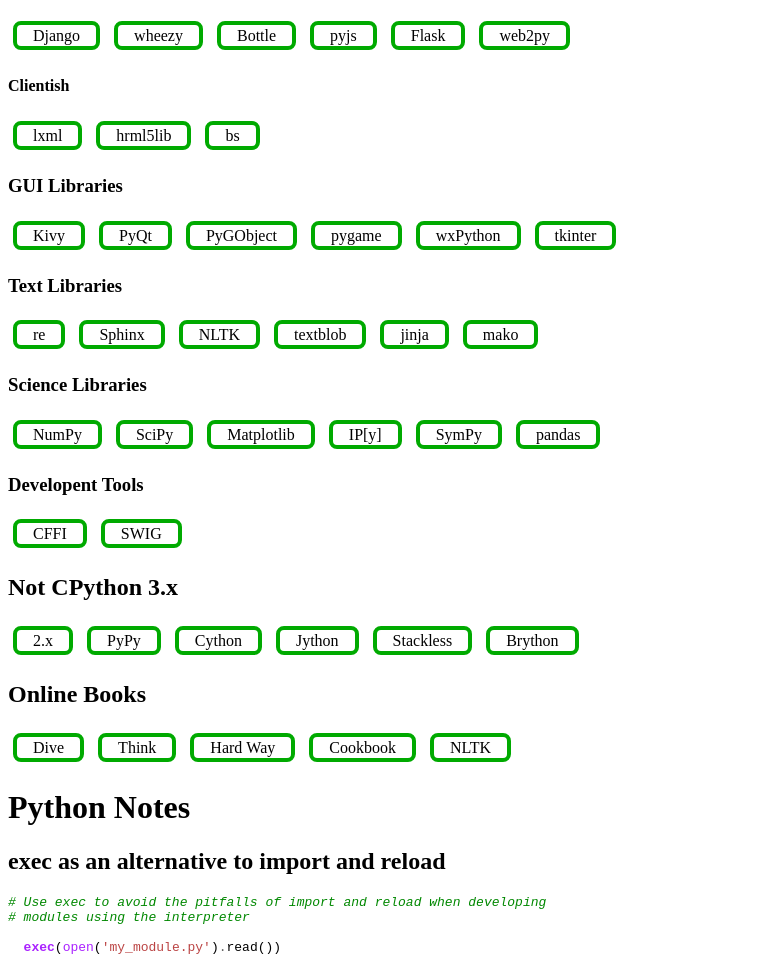
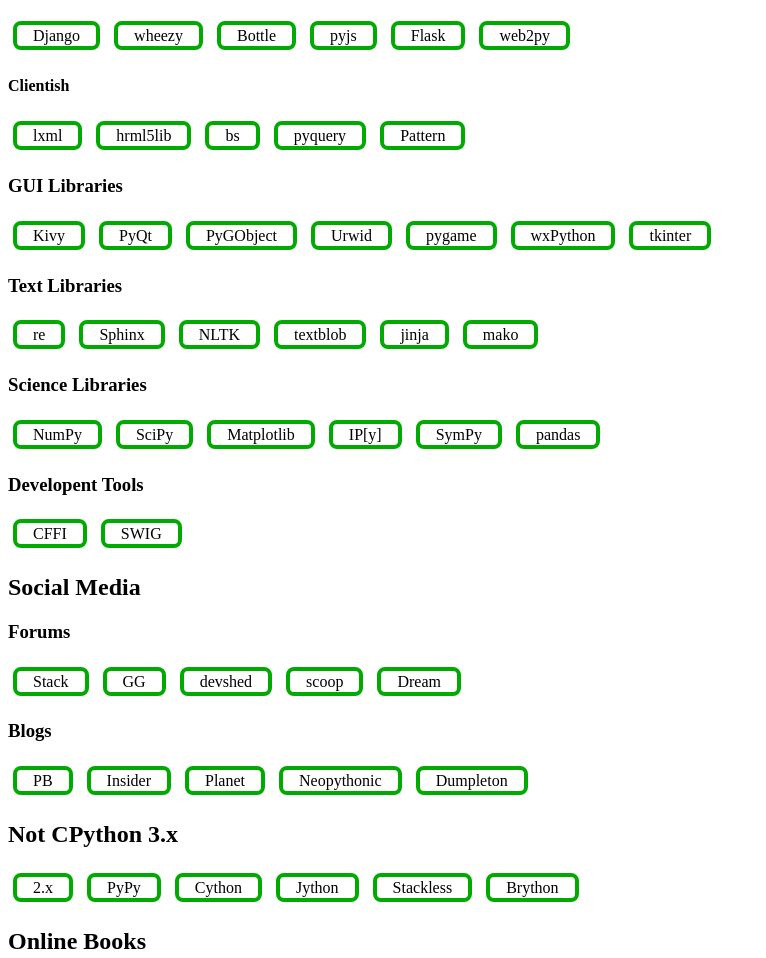
Before and after one commit to MichaeLeroy/bizrnd-website, a plain HTML site: page plinks/tech/python/index.html in a window 1280 px wide. Shown: the part 360-1318 px from the top of the page, without its empty margins (0-766 px from the left). Drawn offline with Linux system fonts and the light colour scheme.

Commit message:
Bookmark Pages, still more python related links

```diff
--- a/plinks/tech/python/index.html
+++ b/plinks/tech/python/index.html
@@ -23,10 +23,6 @@
        href="https://pypi.python.org/pypi">PyPI</a>
     <a title="IPython Notebook Viewer, a cool way to share Python code"
        href="http://nbviewer.ipython.org/">Notebooks</a>
-    <a title="Python at StackOverflow"
-       href="http://stackoverflow.com/questions/tagged/python">Stack</a>
-    <a title="comp.lang.python"
-       href="https://groups.google.com/forum/#!forum/comp.lang.python">GG</a>
     <a title="Python at GitHub"
        href="https://github.com/search?q=python&type=Repositories&ref=searchresults">Git</a>
     <a title="An Online Python REPL"
@@ -76,6 +72,10 @@
        href="http://html5lib.readthedocs.org/en/latest/">hrml5lib</a>
     <a title="Beautiful Soup, a Tool of Analyzing, Extracting and Modifying HTML Documents"
        href="http://www.crummy.com/software/BeautifulSoup/bs4/doc/">bs</a>
+    <a title="pyquery, a Python Version of JQuery"
+       href="http://pythonhosted.org//pyquery/">pyquery</a>
+    <a title="Pattern, a Python Web Mining Module (alas not yet 3.x friendly)"
+       href="http://www.clips.ua.ac.be/pages/pattern">Pattern</a>
   </p>
   <h3 title="Documentation of Python Modules, Packages and Libraries for User Interface Construction">GUI Libraries</h3>
   <p class="bookmark-box">
@@ -84,6 +84,8 @@
        href="http://pyqt.sourceforge.net/Docs/PyQt5/">PyQt</a>
     <a title="PyGObject, Gnome's GUI Tools for Python"
        href="https://wiki.gnome.org/action/show/Projects/PyGObject#Documentation">PyGObject</a>
+    <a title="Urwid, a Console User Interface Library for Python"
+       href="http://urwid.org/">Urwid</a>
     <a title="pygame, a Fast, Lightweight, GUI Toolkit Intended for Game Development" href="http://www.pygame.org/docs/">pygame</a>
     <a title="wxPython, Wraps the wxWidgets Library for Python" href="http://wiki.wxpython.org/FrontPage">wxPython</a>
     <a title="tkinter, Python's Venerable GUI Toolkit" href="http://tkinter.unpythonic.net/wiki/FrontPage">tkinter</a>
@@ -124,6 +126,33 @@
        href="https://cffi.readthedocs.org/en/latest/">CFFI</a>
     <a title="SWIG's Python Interface for Adding C Modules"
        href="http://www.swig.org/Doc2.0/Python.html">SWIG</a>
+  </p>
+  <h2 title="Social Media Related to Python">Social Media</h2>
+  <h3 title="Python Forums">Forums</h3>
+  <p class="bookmark-box">
+    <a title="Python at StackOverflow"
+       href="http://stackoverflow.com/questions/tagged/python">Stack</a>
+    <a title="comp.lang.python"
+       href="https://groups.google.com/forum/#!forum/comp.lang.python">GG</a>
+    <a title="Python Programming at Dev Shed"
+       href="http://forums.devshed.com/python-programming-11/">devshed</a>
+    <a title="Python at Scoop.it"
+       href="http://www.scoop.it/search?q=python">scoop</a>
+    <a title="Python at dream.in.code"
+       href="http://www.dreamincode.net/forums/forum/29-python/">Dream</a>
+  </p>
+  <h3 title="Python Blogs and Casts">Blogs</h3>
+  <p class="bookmark-box">
+    <a title="PythonBlogs, a Large Free For All Collection of Python Blogs"
+       href="http://www.pythonblogs.com/">PB</a>
+    <a title="Python Insider, Python Core Development News and Information"
+       href="http://blog.python.org/">Insider</a>
+    <a title="Planet Python, an Aggregation of Python Blogs at Python.org"
+       href="http://planet.python.org/">Planet</a>
+    <a title="Neopythonic, Guido van Rossum's Blog (low update frequency)"
+       href="http://neopythonic.blogspot.com/">Neopythonic</a>
+    <a title="Graham Dumpleton, Thoughts on Python and the Web"
+       href="http://blog.dscpl.com.au/">Dumpleton</a>
   </p>
   <h2 title="Alternatives to Python 3.x">Not CPython 3.x</h2>
   <p class="bookmark-box">
```
